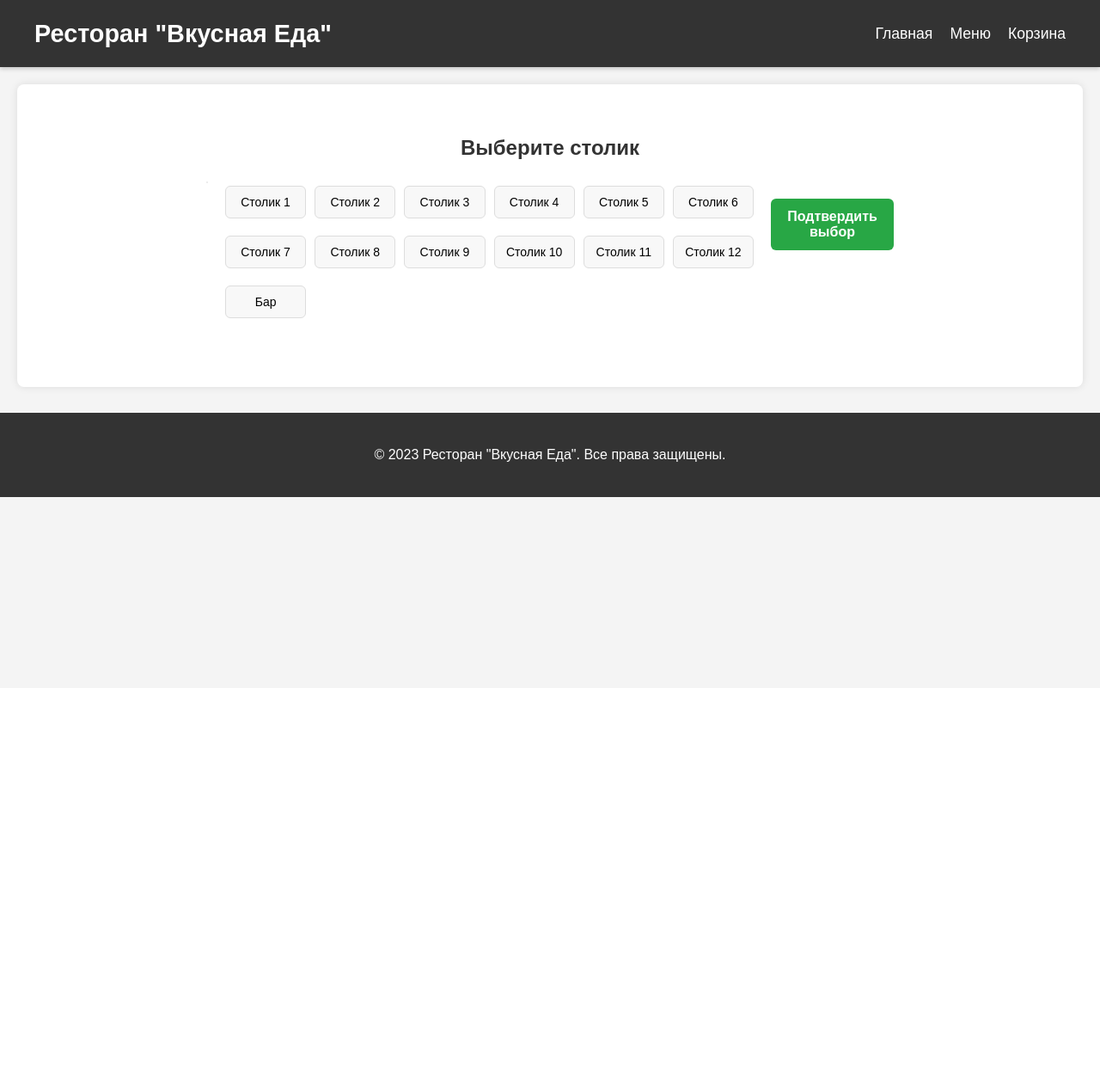
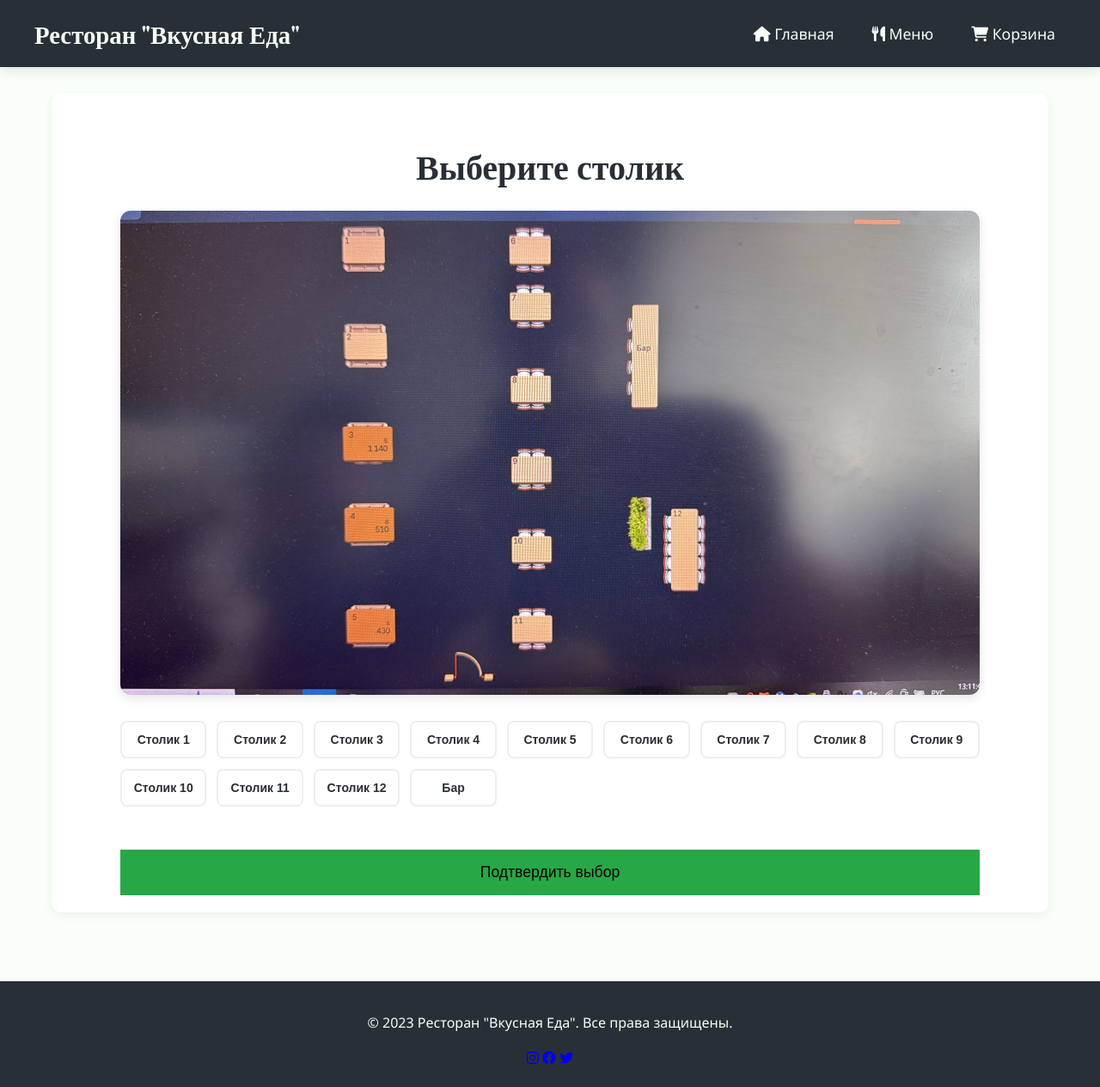
Before and after one commit to Alex-i-ART/restaurant-flask-app, a Flask app: page /select_table in a window 1280 px wide. Shown: the whole page at 86% size. Before the commit the page ends 578 px from the top, so only its background shows below. Run offline with Flask 3, Linux system fonts and the light colour scheme.

Commit message:
Полная стиллизация

```diff
--- a/app.py
+++ b/app.py
@@ -145,5 +145,11 @@ def order_confirmation():
 
     return render_template('order_confirmation.html', order=last_order)
 
+@app.route('/get_cart_count')
+def get_cart_count():
+    cart = session.get('cart', {})
+    total_items = sum(item['quantity'] for item in cart.values())
+    return jsonify({'success': True, 'total_items': total_items})
+
 if __name__ == '__main__':
     app.run(debug=True)
--- a/static/css/style.css
+++ b/static/css/style.css
@@ -1,17 +1,39 @@
+/* Основные стили */
+:root {
+    --primary: #ff6b6b;
+    --primary-dark: #ff5252;
+    --secondary: #4ecdc4;
+    --dark: #292f36;
+    --light: #f7fff7;
+    --accent: #ffe66d;
+    --gray: #6c757d;
+    --light-gray: #f8f9fa;
+    --success: #28a745;
+    --danger: #dc3545;
+    --warning: #fd7e14;
+}
+
 body {
-    font-family: 'Arial', sans-serif;
+    font-family: 'Segoe UI', Tahoma, Geneva, Verdana, sans-serif;
     margin: 0;
     padding: 0;
-    background-color: #f4f4f4;
-    color: #333;
+    background-color: var(--light);
+    color: var(--dark);
     line-height: 1.6;
+    min-height: 100vh;
+    display: flex;
+    flex-direction: column;
 }
 
+/* Шапка */
 header {
-    background-color: #333;
-    color: #fff;
+    background-color: var(--dark);
+    color: var(--light);
     padding: 1rem 0;
-    box-shadow: 0 2px 5px rgba(0,0,0,0.2);
+    box-shadow: 0 4px 12px rgba(0,0,0,0.1);
+    position: sticky;
+    top: 0;
+    z-index: 1000;
 }
 
 nav {
@@ -24,10 +46,11 @@ nav {
 }
 
 .logo a {
-    color: #fff;
+    color: var(--light);
     text-decoration: none;
     font-size: 1.8rem;
-    font-weight: bold;
+    font-weight: 700;
+    font-family: 'Playfair Display', serif;
 }
 
 .nav-links {
@@ -35,193 +58,247 @@ nav {
     margin: 0;
     padding: 0;
     display: flex;
-}
-
-.nav-links li {
-    margin-left: 20px;
+    gap: 20px;
 }
 
 .nav-links a {
-    color: #fff;
+    color: var(--light);
     text-decoration: none;
     font-size: 1.1rem;
-    transition: color 0.3s ease;
+    transition: all 0.3s ease;
+    padding: 8px 12px;
+    border-radius: 4px;
 }
 
 .nav-links a:hover {
-    color: #ffc107;
+    background-color: rgba(255,255,255,0.1);
 }
 
+/* Основное содержимое */
 main {
+    flex: 1;
     max-width: 1200px;
-    margin: 20px auto;
-    padding: 20px;
-    background-color: #fff;
-    border-radius: 8px;
-    box-shadow: 0 0 10px rgba(0,0,0,0.1);
+    margin: 30px auto;
+    padding: 0 20px;
+    width: 100%;
+    box-sizing: border-box;
 }
 
+/* Подвал */
 footer {
     text-align: center;
     padding: 20px;
-    background-color: #333;
-    color: #fff;
-    margin-top: 30px;
+    background-color: var(--dark);
+    color: var(--light);
+    margin-top: auto;
 }
 
-/* General Sections */
+/* Общие элементы */
+.button {
+    display: inline-block;
+    background-color: var(--primary);
+    color: white;
+    padding: 12px 24px;
+    text-decoration: none;
+    border-radius: 50px;
+    transition: all 0.3s ease;
+    border: none;
+    cursor: pointer;
+    font-size: 1rem;
+    font-weight: 600;
+    text-align: center;
+    box-shadow: 0 4px 6px rgba(0,0,0,0.1);
+}
+
+.button:hover {
+    background-color: var(--primary-dark);
+    transform: translateY(-2px);
+    box-shadow: 0 6px 8px rgba(0,0,0,0.15);
+}
+
+.small-btn {
+    padding: 8px 16px;
+    font-size: 0.9rem;
+}
+
+/* Секции */
 section {
-    margin-bottom: 40px;
+    margin-bottom: 50px;
 }
 
 h1, h2, h3 {
-    color: #333;
-    text-align: center;
+    color: var(--dark);
     margin-bottom: 20px;
+    font-family: 'Playfair Display', serif;
 }
 
-/* Buttons */
-.button {
-    display: inline-block;
-    background-color: #ffc107;
-    color: #333;
-    padding: 10px 20px;
-    text-decoration: none;
-    border-radius: 5px;
-    transition: background-color 0.3s ease;
-    border: none;
-    cursor: pointer;
-    font-size: 1rem;
+h1 {
+    font-size: 2.5rem;
+    text-align: center;
 }
 
-.button:hover {
-    background-color: #e0a800;
+h2 {
+    font-size: 2rem;
 }
 
-/* Hero Section */
+/* Главная страница */
 .hero {
     text-align: center;
-    padding: 50px 20px;
-    background: linear-gradient(rgba(255,255,255,0.8), rgba(255,255,255,0.8)), url('../images/restaurant_bg.jpg') no-repeat center center/cover; /* Предполагается, что у вас есть фоновое изображение */
-    border-radius: 8px;
+    padding: 80px 20px;
+    background: linear-gradient(135deg, rgba(255,107,107,0.9), rgba(78,205,196,0.9)),
+                url('../images/restaurant_bg.jpg') no-repeat center center/cover;
+    border-radius: 12px;
     margin-bottom: 40px;
+    color: white;
 }
 
 .hero h1 {
+    color: white;
     font-size: 3rem;
-    margin-bottom: 15px;
-    color: #222;
+    margin-bottom: 20px;
+    text-shadow: 1px 1px 3px rgba(0,0,0,0.3);
 }
 
 .hero p {
     font-size: 1.2rem;
     margin-bottom: 30px;
-    color: #555;
+    max-width: 700px;
+    margin-left: auto;
+    margin-right: auto;
 }
 
-/* Menu Section */
+.about-us {
+    background-color: white;
+    padding: 40px;
+    border-radius: 12px;
+    box-shadow: 0 4px 12px rgba(0,0,0,0.05);
+}
+
+/* Меню */
+.menu-section {
+    background-color: white;
+    padding: 40px;
+    border-radius: 12px;
+    box-shadow: 0 4px 12px rgba(0,0,0,0.05);
+}
+
 .menu-grid {
     display: grid;
-    grid-template-columns: repeat(auto-fit, minmax(300px, 1fr));
+    grid-template-columns: repeat(auto-fit, minmax(280px, 1fr));
     gap: 30px;
-    padding: 20px;
+    margin-top: 30px;
 }
 
 .menu-card {
-    background-color: #fff;
-    border: 1px solid #ddd;
-    border-radius: 10px;
-    padding: 25px;
-    text-align: center;
-    box-shadow: 0 4px 8px rgba(0,0,0,0.1);
-    transition: transform 0.2s ease-in-out;
+    background-color: white;
+    border-radius: 12px;
+    overflow: hidden;
+    box-shadow: 0 4px 12px rgba(0,0,0,0.1);
+    transition: transform 0.3s ease, box-shadow 0.3s ease;
     display: flex;
     flex-direction: column;
-    justify-content: space-between;
 }
 
 .menu-card:hover {
-    transform: translateY(-5px);
+    transform: translateY(-10px);
+    box-shadow: 0 8px 16px rgba(0,0,0,0.15);
+}
+
+.menu-card-content {
+    padding: 20px;
+    flex: 1;
+    display: flex;
+    flex-direction: column;
 }
 
 .menu-card h3 {
     margin-top: 0;
-    color: #333;
     font-size: 1.5rem;
+    color: var(--dark);
 }
 
 .menu-card .price {
     font-size: 1.3rem;
-    color: #e0a800;
+    color: var(--primary);
     font-weight: bold;
-    margin-bottom: 10px;
+    margin: 10px 0;
 }
 
 .menu-card .description {
-    font-size: 0.95rem;
-    color: #666;
+    color: var(--gray);
     margin-bottom: 15px;
-    flex-grow: 1; /* Чтобы описание занимало доступное пространство */
+    flex-grow: 1;
 }
 
 .ingredients-details {
-    text-align: left;
     margin-bottom: 15px;
-    background-color: #f9f9f9;
-    border-left: 3px solid #ffc107;
-    padding: 10px;
-    border-radius: 5px;
+    background-color: var(--light-gray);
+    border-radius: 8px;
+    padding: 15px;
 }
 
 .ingredients-details summary {
     font-weight: bold;
     cursor: pointer;
-    color: #555;
+    color: var(--dark);
+    outline: none;
 }
 
 .ingredients-details ul {
-    list-style: disc;
-    padding-left: 20px;
+    list-style: none;
+    padding-left: 0;
     margin-top: 10px;
-    font-size: 0.9rem;
-    color: #777;
+}
+
+.ingredients-details li {
+    padding: 5px 0;
+    border-bottom: 1px solid #eee;
+}
+
+.ingredients-details li:last-child {
+    border-bottom: none;
 }
 
 .add-to-cart-btn {
-    background-color: #28a745;
-    color: #fff;
-    padding: 12px 25px;
+    background-color: var(--success);
+    color: white;
+    padding: 12px;
     border: none;
-    border-radius: 5px;
+    border-radius: 8px;
     cursor: pointer;
-    font-size: 1.1rem;
+    font-size: 1rem;
+    font-weight: 600;
     transition: background-color 0.3s ease;
     margin-top: 15px;
+    width: 100%;
 }
 
 .add-to-cart-btn:hover {
     background-color: #218838;
 }
 
-/* Cart Section */
+/* Корзина */
 .cart-section {
-    padding: 20px;
+    background-color: white;
+    padding: 40px;
+    border-radius: 12px;
+    box-shadow: 0 4px 12px rgba(0,0,0,0.05);
 }
 
 .cart-items {
     margin-bottom: 30px;
+    border-radius: 12px;
+    overflow: hidden;
     border: 1px solid #eee;
-    border-radius: 8px;
-    overflow: hidden;
 }
 
 .cart-item {
     display: flex;
     justify-content: space-between;
     align-items: center;
-    padding: 15px 20px;
+    padding: 20px;
     border-bottom: 1px solid #eee;
-    background-color: #fcfcfc;
+    background-color: white;
 }
 
 .cart-item:last-child {
@@ -291,190 +371,83 @@ h1, h2, h3 {
 .form-group label {
     display: block;
     margin-bottom: 8px;
-    font-weight: bold;
-    color: #555;
+    font-weight: 600;
+    color: var(--dark);
 }
 
-.form-group input[type="date"],
-.form-group input[type="time"],
-.form-group input[type="number"] {
-    width: calc(100% - 22px); /* Adjust for padding and border */
-    padding: 10px;
-    border: 1px solid #ccc;
-    border-radius: 5px;
+.form-group input {
+    width: 100%;
+    padding: 12px;
+    border: 1px solid #ddd;
+    border-radius: 8px;
     font-size: 1rem;
+    box-sizing: border-box;
 }
 
-.order-form .button {
-    width: 100%;
-    padding: 15px;
-    font-size: 1.2rem;
-    background-color: #28a745;
-    color: #fff;
-}
-
-.order-form .button:hover {
-    background-color: #218838;
-}
-
-/* Confirmation Section */
+/* Подтверждение заказа */
 .confirmation-section {
     text-align: center;
-    padding: 50px 20px;
-    background-color: #e6ffe6;
-    border: 1px solid #a3e6a3;
-    border-radius: 8px;
+    padding: 50px;
+    background-color: white;
+    border-radius: 12px;
+    box-shadow: 0 4px 12px rgba(0,0,0,0.05);
 }
 
 .confirmation-section h1 {
-    color: #28a745;
+    color: var(--success);
     font-size: 2.5rem;
     margin-bottom: 20px;
 }
 
-.confirmation-section p {
-    font-size: 1.1rem;
-    margin-bottom: 10px;
-}
-
-.confirmation-section strong {
-    color: #007bff;
-}
-
 .order-details {
     margin-top: 30px;
-    background-color: #f0fff0;
-    border: 1px solid #c6ecc6;
-    padding: 20px;
-    border-radius: 8px;
+    padding: 30px;
+    background-color: var(--light-gray);
+    border-radius: 12px;
     text-align: left;
 }
 
 .order-details h3 {
-    text-align: left;
+    color: var(--dark);
     margin-top: 0;
-    color: #333;
 }
 
 .order-details ul {
     list-style: none;
     padding: 0;
-}
-
-.order-details ul li {
-    background-color: #e0ffe0;
-    margin-bottom: 5px;
-    padding: 8px 12px;
-    border-radius: 4px;
-    font-size: 1rem;
-}
-
-/* Responsive adjustments */
-@media (max-width: 768px) {
-    nav {
-        flex-direction: column;
-    }
-    .nav-links {
-        margin-top: 15px;
-    }
-    .nav-links li {
-        margin: 0 10px;
-    }
-    .menu-grid {
-        grid-template-columns: 1fr;
-    }
-    .hero h1 {
-        font-size: 2rem;
-    }
-}
-
-/* Table Selection Styles */
-.table-selection {
-    padding: 20px;
-    text-align: center;
-}
-
-.table-map-container {
-    display: flex;
-    flex-wrap: wrap;
-    justify-content: center;
-    gap: 30px;
     margin: 20px 0;
 }
 
-.table-map {
-    position: relative;
-    max-width: 800px;
-    border: 1px solid #ddd;
-    padding: 10px;
-    background: white;
+.order-details li {
+    padding: 12px;
+    background-color: white;
+    margin-bottom: 8px;
     border-radius: 8px;
+    display: flex;
+    justify-content: space-between;
 }
 
-.table-map img {
-    width: 100%;
-    height: auto;
-    border-radius: 5px;
-}
-
-.table-legend {
-    min-width: 200px;
-    text-align: left;
-}
-
-.table-btn {
-    display: block;
-    width: 100%;
-    background: #f0f0f0;
-    border: 1px solid #ddd;
-    padding: 10px 15px;
-    margin: 5px 0;
-    border-radius: 4px;
-    cursor: pointer;
-    transition: all 0.3s;
-    text-align: left;
-}
-
-.table-btn:hover, .table-btn.selected {
-    background: #ffc107;
-    border-color: #e0a800;
-}
-
-.confirm-btn {
-    margin-top: 20px;
-}
-
-.small-btn {
-    padding: 8px 15px;
-    font-size: 0.9rem;
-    margin-top: 10px;
-}
-
-/* Highlight selected table */
-area.selected {
-    outline: 2px solid #ffc107;
-}
-
-/* Table Selection Styles */
+/* Выбор столика */
 .table-selection {
-    padding: 15px;
-    max-width: 100%;
-    box-sizing: border-box;
+    padding: 20px;
+    background-color: white;
+    border-radius: 12px;
+    box-shadow: 0 4px 12px rgba(0,0,0,0.05);
 }
 
 .table-container {
     display: flex;
     flex-direction: column;
-    gap: 20px;
-    max-width: 800px;
+    gap: 30px;
+    max-width: 1000px;
     margin: 0 auto;
 }
 
 .table-map-wrapper {
-    border: 1px solid #e0e0e0;
-    border-radius: 10px;
+    border-radius: 12px;
     overflow: hidden;
-    box-shadow: 0 2px 8px rgba(0,0,0,0.1);
+    box-shadow: 0 4px 12px rgba(0,0,0,0.1);
+    position: relative;
 }
 
 .table-map-img {
@@ -485,75 +458,140 @@ area.selected {
 
 .table-buttons-grid {
     display: grid;
-    grid-template-columns: repeat(auto-fill, minmax(80px, 1fr));
-    gap: 10px;
+    grid-template-columns: repeat(auto-fill, minmax(90px, 1fr));
+    gap: 12px;
     margin: 0 auto;
     width: 100%;
 }
 
 .table-btn {
-    padding: 10px 5px;
-    border: 1px solid #ddd;
-    border-radius: 6px;
-    background: #f8f8f8;
+    padding: 12px 8px;
+    border: 2px solid #eee;
+    border-radius: 8px;
+    background: white;
     cursor: pointer;
     transition: all 0.2s;
     font-size: 14px;
+    font-weight: 600;
     text-align: center;
-    white-space: nowrap;
+    color: var(--dark);
 }
 
 .table-btn:hover {
-    background: #f0f0f0;
+    border-color: var(--secondary);
 }
 
 .table-btn.selected {
-    background: #ffc107;
-    border-color: #e0a800;
-    font-weight: bold;
+    background-color: var(--secondary);
+    border-color: var(--secondary);
+    color: white;
+}
+
+.table-confirm-form {
+    margin-top: 20px;
 }
 
 .confirm-btn {
     width: 100%;
-    padding: 12px;
-    background: #28a745;
-    color: white;
+    padding: 16px;
+    font-size: 1.1rem;
+    background-color: var(--success);
     border: none;
-    border-radius: 6px;
-    font-size: 16px;
-    font-weight: bold;
-    cursor: pointer;
-    transition: background 0.2s;
 }
 
 .confirm-btn:hover {
-    background: #218838;
+    background-color: #218838;
+}
+
+/* Уведомления */
+.toast {
+    position: fixed;
+    bottom: 30px;
+    left: 50%;
+    transform: translateX(-50%);
+    padding: 16px 24px;
+    background-color: var(--success);
+    color: white;
+    border-radius: 50px;
+    box-shadow: 0 4px 12px rgba(0,0,0,0.2);
+    z-index: 1000;
+    opacity: 0;
+    transition: opacity 0.3s ease;
+    font-weight: 600;
+}
+
+.toast.show {
+    opacity: 1;
+}
+
+.toast.error {
+    background-color: var(--danger);
 }
 
 /* Адаптивность */
-@media (max-width: 600px) {
+@media (max-width: 768px) {
+    nav {
+        flex-direction: column;
+        gap: 15px;
+    }
+
+    .nav-links {
+        flex-direction: column;
+        gap: 10px;
+        width: 100%;
+    }
+
+    .nav-links li {
+        margin: 0;
+        width: 100%;
+    }
+
+    .nav-links a {
+        display: block;
+        text-align: center;
+    }
+
+    .hero h1 {
+        font-size: 2.2rem;
+    }
+
+    .menu-grid {
+        grid-template-columns: 1fr;
+    }
+
+    .table-buttons-grid {
+        grid-template-columns: repeat(auto-fill, minmax(80px, 1fr));
+    }
+
+    .cart-item {
+        flex-direction: column;
+        gap: 15px;
+        align-items: flex-start;
+    }
+
+    .cart-item-actions {
+        width: 100%;
+        justify-content: flex-end;
+    }
+}
+
+@media (max-width: 480px) {
+    .hero {
+        padding: 60px 20px;
+    }
+
+    .hero h1 {
+        font-size: 1.8rem;
+    }
+
     .table-buttons-grid {
         grid-template-columns: repeat(auto-fill, minmax(70px, 1fr));
     }
 
-    .table-btn {
-        padding: 8px 3px;
-        font-size: 13px;
+    .confirmation-section,
+    .order-form,
+    .cart-section,
+    .menu-section {
+        padding: 25px 15px;
     }
 }
-
-@media (min-width: 1200px) {
-    .table-container {
-        flex-direction: row;
-        align-items: flex-start;
-    }
-
-    .table-map-wrapper {
-        flex: 2;
-    }
-
-    .table-controls {
-        flex: 1;
-        padding-left: 20px;
-    }
-}
--- a/static/js/script.js
+++ b/static/js/script.js
@@ -1,5 +1,8 @@
 document.addEventListener('DOMContentLoaded', () => {
-    // ==================== ОБРАБОТКА КОРЗИНЫ ====================
+    // Инициализация счетчика корзины
+    updateCartCounterOnLoad();
+
+    // Обработка добавления в корзину
     const addToCartButtons = document.querySelectorAll('.add-to-cart-btn');
 
     addToCartButtons.forEach(button => {
@@ -30,7 +33,7 @@ document.addEventListener('DOMContentLoaded', () => {
         });
     });
 
-    // ==================== ВЫБОР СТОЛИКА ====================
+    // Выбор столика
     const tableButtons = document.querySelectorAll('.table-btn');
     const selectedTableInput = document.getElementById('selected-table');
     const confirmBtn = document.querySelector('.confirm-btn');
@@ -38,44 +41,32 @@ document.addEventListener('DOMContentLoaded', () => {
     if (tableButtons.length > 0) {
         tableButtons.forEach(btn => {
             btn.addEventListener('click', () => {
-                // Снимаем выделение со всех кнопок
                 tableButtons.forEach(b => b.classList.remove('selected'));
-
-                // Выделяем текущую кнопку
                 btn.classList.add('selected');
-
-                // Обновляем скрытое поле формы
                 selectedTableInput.value = btn.dataset.tableId;
 
-                // Обновляем текст кнопки подтверждения
                 if (confirmBtn) {
                     confirmBtn.textContent = `Подтвердить ${btn.textContent.trim()}`;
-                    confirmBtn.style.display = 'block';
                 }
             });
         });
 
-        // Инициализация выбранного столика при загрузке
         if (selectedTableInput.value) {
             const selectedBtn = document.querySelector(`.table-btn[data-table-id="${selectedTableInput.value}"]`);
-            if (selectedBtn) {
-                selectedBtn.click(); // Программный клик для активации всех обработчиков
-            }
+            if (selectedBtn) selectedBtn.click();
         }
     }
 
-    // ==================== ВСПОМОГАТЕЛЬНЫЕ ФУНКЦИИ ====================
+    // Вспомогательные функции
     function showToast(message, type = 'success') {
         const toast = document.createElement('div');
         toast.className = `toast ${type}`;
-        toast.textContent = message;
+        toast.innerHTML = `<i class="fas ${type === 'success' ? 'fa-check-circle' : 'fa-exclamation-circle'}"></i> ${message}`;
         document.body.appendChild(toast);
 
         setTimeout(() => {
             toast.classList.add('show');
-            setTimeout(() => {
-                toast.remove();
-            }, 3000);
+            setTimeout(() => toast.remove(), 3000);
         }, 100);
     }
 
@@ -83,57 +74,30 @@ document.addEventListener('DOMContentLoaded', () => {
         const counter = document.getElementById('cart-counter');
         if (counter) {
             counter.textContent = count;
-            counter.style.display = count > 0 ? 'flex' : 'none';
+            counter.style.display = count > 0 ? 'inline-flex' : 'none';
         }
     }
 
-    // ==================== АДАПТИВНОЕ МЕНЮ ДЛЯ МОБИЛЬНЫХ ====================
-    const mobileMenuBtn = document.querySelector('.mobile-menu-btn');
-    const navLinks = document.querySelector('.nav-links');
-
-    if (mobileMenuBtn && navLinks) {
-        mobileMenuBtn.addEventListener('click', () => {
-            navLinks.classList.toggle('active');
-            mobileMenuBtn.classList.toggle('open');
-        });
-    }
-
-    // ==================== ДИНАМИЧЕСКАЯ ПОДГРУЗКА ИЗОБРАЖЕНИЙ ====================
-    const lazyImages = document.querySelectorAll('img[data-src]');
-
-    if ('IntersectionObserver' in window) {
-        const imageObserver = new IntersectionObserver((entries) => {
-            entries.forEach(entry => {
-                if (entry.isIntersecting) {
-                    const img = entry.target;
-                    img.src = img.dataset.src;
-                    img.removeAttribute('data-src');
-                    imageObserver.unobserve(img);
-                }
-            });
-        });
-
-        lazyImages.forEach(img => imageObserver.observe(img));
-    } else {
-        // Fallback для старых браузеров
-        lazyImages.forEach(img => {
-            img.src = img.dataset.src;
-        });
+    async function updateCartCounterOnLoad() {
+        try {
+            const response = await fetch('/get_cart_count');
+            const data = await response.json();
+            if (data.success) {
+                updateCartCounter(data.total_items);
+            }
+        } catch (error) {
+            console.error('Ошибка при загрузке счетчика корзины:', error);
+        }
     }
 });
 
-// ==================== ПОЛИФИЛЛ ДЛЯ ДЕТАЛЕЙ ====================
+// Для старых браузеров
 (function () {
     if ('HTMLDetailsElement' in window) return;
 
     document.addEventListener('click', (e) => {
         const el = e.target.closest('details');
         if (!el) return;
-
-        if (el.hasAttribute('open')) {
-            el.removeAttribute('open');
-        } else {
-            el.setAttribute('open', 'open');
-        }
+        el.hasAttribute('open') ? el.removeAttribute('open') : el.setAttribute('open', 'open');
     });
 })();
--- a/templates/base.html
+++ b/templates/base.html
@@ -5,6 +5,10 @@
     <meta name="viewport" content="width=device-width, initial-scale=1.0">
     <title>{% block title %}Ресторан "Вкусная Еда"{% endblock %}</title>
     <link rel="stylesheet" href="{{ url_for('static', filename='css/style.css') }}">
+    <link rel="preconnect" href="https://fonts.googleapis.com">
+    <link rel="preconnect" href="https://fonts.gstatic.com" crossorigin>
+    <link href="https://fonts.googleapis.com/css2?family=Playfair+Display:wght@400;700&family=Roboto:wght@300;400;500;700&display=swap" rel="stylesheet">
+    <link rel="stylesheet" href="https://cdnjs.cloudflare.com/ajax/libs/font-awesome/6.0.0/css/all.min.css">
 </head>
 <body>
     <header>
@@ -13,9 +17,10 @@
                 <a href="{{ url_for('index') }}">Ресторан "Вкусная Еда"</a>
             </div>
             <ul class="nav-links">
-                <li><a href="{{ url_for('index') }}">Главная</a></li>
-                <li><a href="{{ url_for('menu') }}">Меню</a></li>
-                <li><a href="{{ url_for('view_cart') }}">Корзина</a></li>
+                <li><a href="{{ url_for('index') }}"><i class="fas fa-home"></i> Главная</a></li>
+                <li><a href="{{ url_for('menu') }}"><i class="fas fa-utensils"></i> Меню</a></li>
+                <li><a href="{{ url_for('view_cart') }}"><i class="fas fa-shopping-cart"></i> Корзина
+                    <span id="cart-counter" class="cart-counter" style="display: none;">0</span></a></li>
             </ul>
         </nav>
     </header>
@@ -26,6 +31,11 @@
 
     <footer>
         <p>&copy; 2023 Ресторан "Вкусная Еда". Все права защищены.</p>
+        <div class="social-links">
+            <a href="#"><i class="fab fa-instagram"></i></a>
+            <a href="#"><i class="fab fa-facebook"></i></a>
+            <a href="#"><i class="fab fa-twitter"></i></a>
+        </div>
     </footer>
 
     <script src="{{ url_for('static', filename='js/script.js') }}"></script>
```
Also changed, not shown: other parts of static/css/style.css (+22 -19 lines).
